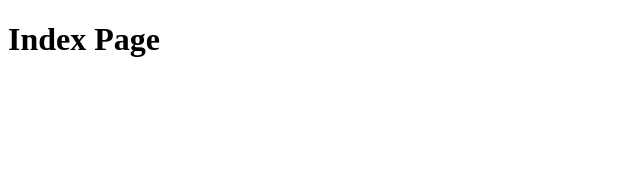
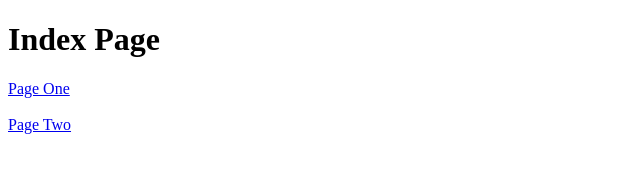
Before and after one commit to sujith-jeewantha/basic-project, a plain HTML site: page index.html in a window 1280 px wide. Shown: the whole page, without its empty margins (0-640 px from the left). Drawn offline with Linux system fonts and the light colour scheme.

Commit message:
links added

```diff
--- a/index.html
+++ b/index.html
@@ -7,5 +7,8 @@
 </head>
 <body>
     <h1>Index Page</h1>
+    <a href="pages/page-one.html">Page One</a>
+    <br><br>
+    <a href="pages/page-two.html">Page Two</a>
 </body>
 </html>
```
Also changed, not shown: pages/page-one.html (+2 -0 lines), pages/page-two.html (+1 -0 lines).
